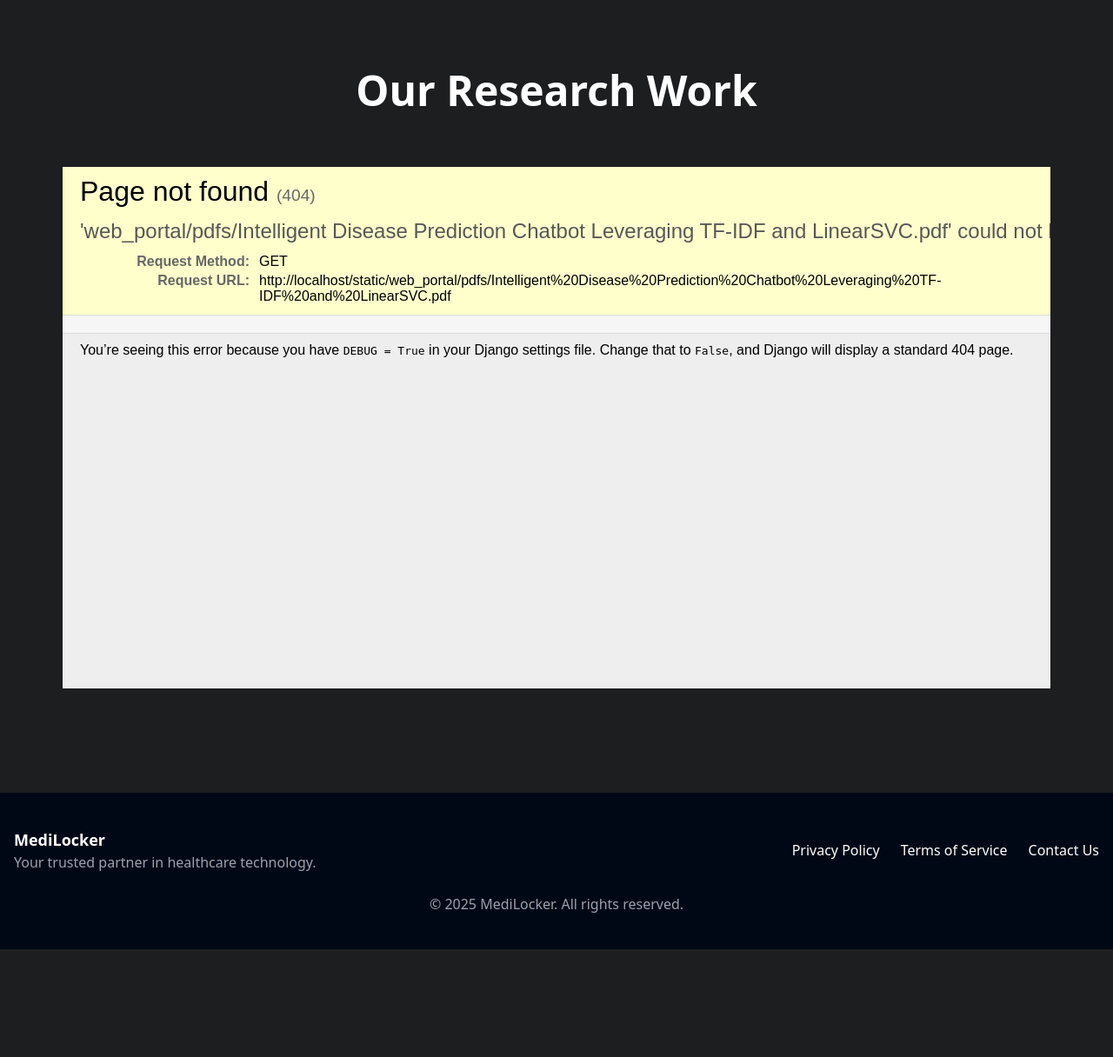
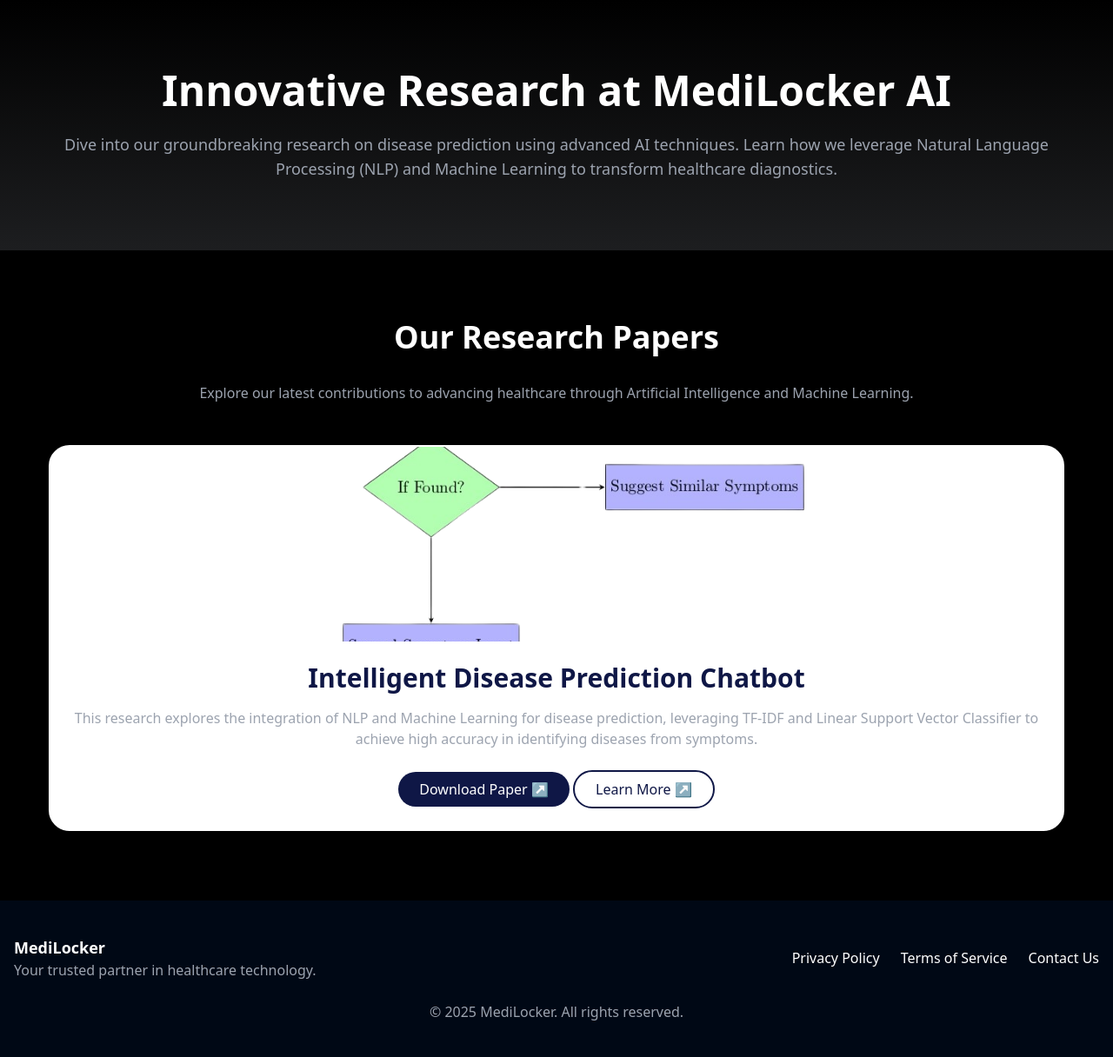
Before and after one commit to Saiyam-Sandhir-Jain/MediLocker_AI, a Django app: page /research/ in a window 1280 px wide. Shown: the part 64-1280 px from the top of the page at 87% size. Before the commit the page ends 1156 px from the top, so only its background shows below. Run offline with Django 5.2, Linux system fonts and the light colour scheme; some libraries are stand-ins or nearby versions.

Commit message:
Add gradient to the hero sections

```diff
--- a/web_portal/templates/web_portal/about_us.html
+++ b/web_portal/templates/web_portal/about_us.html
@@ -6,7 +6,7 @@
 {% block content %}
 
 <!-- Hero Section -->
-<section class="bg-[#1D1E20]">
+<section class="bg-gradient-to-b from-black to-[#1D1E20]">
     <div class="max-w-7xl mx-auto px-4 py-20 text-center">
         <h2 class="text-5xl font-bold text-white">About Us</h2>
         <p class="mt-6 text-lg text-gray-400 px-10">
--- a/web_portal/templates/web_portal/home.html
+++ b/web_portal/templates/web_portal/home.html
@@ -6,7 +6,7 @@
 {% block content %}
 
 <!-- Hero Section -->
-<section class="bg-[#1D1E20]">
+<section class="bg-gradient-to-b from-black to-[#1D1E20]">
     <div class="max-w-7xl mx-auto px-4 py-20 text-center">
         <h2 class="text-5xl font-bold text-white">Welcome, MediLocker AI</h2>
         <div class="mt-6 mb-9 flex flex-col space-y-4 sm:flex-row sm:space-y-0 sm:space-x-4 justify-center items-center">
--- a/web_portal/templates/web_portal/research.html
+++ b/web_portal/templates/web_portal/research.html
@@ -6,17 +6,42 @@
 {% block content %}
 
 <!-- Hero Section -->
-<section class="bg-[#1D1E20]">
+<section class="bg-gradient-to-b from-black to-[#1D1E20]">
     <div class="max-w-7xl mx-auto px-4 py-20 text-center">
-        <h2 class="text-5xl font-bold text-white">Our Research Work</h2>
-        <div class="ax-w-7xl mx-auto px-4 py-10">
-            <div class="text-left px-10 text-lg text-gray-600 mt-6">
-                <iframe src="{% static 'web_portal/pdfs/Intelligent Disease Prediction Chatbot Leveraging TF-IDF and LinearSVC.pdf' %}" width="100%" height="600px">
-                    Your browser does not support iframes. Please download the paper
-                    <a href="{% static 'web_portal/pdfs/Intelligent Disease Prediction Chatbot Leveraging TF-IDF and LinearSVC.pdf' %}">here</a>.
-                </iframe>
+        <h2 class="text-5xl font-bold text-white">Innovative Research at MediLocker AI</h2>
+        <p class="mt-6 lg:text-lg sm:text-md text-gray-400 px-10">
+            Dive into our groundbreaking research on disease prediction using advanced AI techniques. Learn how we leverage Natural Language Processing (NLP) and Machine Learning to transform healthcare diagnostics.
+        </p>
+    </div>
+</section>
+
+<!-- Research Paper Section -->
+<section id="research" class="bg-black pt-20 pb-20 px-10">
+    <div class="max-w-7xl mx-auto lg:px-4 md:px-2 sm:px-1 text-center">
+        <h2 class="text-4xl font-bold text-white mb-8">Our Research Papers</h2>
+        <p class="text-gray-400 mb-12">
+            Explore our latest contributions to advancing healthcare through Artificial Intelligence and Machine Learning.
+        </p>
+        <div class="grid grid-cols-1 sm:grid-cols-1 md:grid-cols-1 gap-8">
+            <!-- Research Paper Card -->
+            <div class="bg-white rounded-3xl overflow-hidden transform transition duration-300 hover:scale-105 w-full border-white border-2">
+                <img src="{% static 'web_portal/images/flowchart1.png' %}" alt="Research Paper" class="w-full h-40 sm:h-56 object-cover">
+                <div class="p-6">
+                    <h3 class="text-3xl font-semibold text-[#0F1746]">Intelligent Disease Prediction Chatbot</h3>
+                    <p class="text-gray-400 mt-4 line-clamp-3">
+                        This research explores the integration of NLP and Machine Learning for disease prediction, leveraging TF-IDF and Linear Support Vector Classifier to achieve high accuracy in identifying diseases from symptoms.
+                    </p>
+                    <a href="{% static 'web_portal/pdfs/Intelligent Disease Prediction Chatbot Leveraging TF-IDF and LinearSVC.pdf' %}" download class="mt-6 inline-block bg-[#0F1746] text-white py-2 px-6 rounded-full text-md hover:bg-indigo-400">
+                        Download Paper &nearrow;
+                    </a>
+                    <a href="#research-details" class="mt-6 inline-block bg-transparent text-[#0F1746] border-2 border-[#0F1746] py-2 px-6 rounded-full text-md hover:bg-indigo-400">
+                        Learn More &nearrow;
+                    </a>
+                </div>
             </div>
         </div>
+    </div>
 </section>
 
+
 {% endblock %}
```
